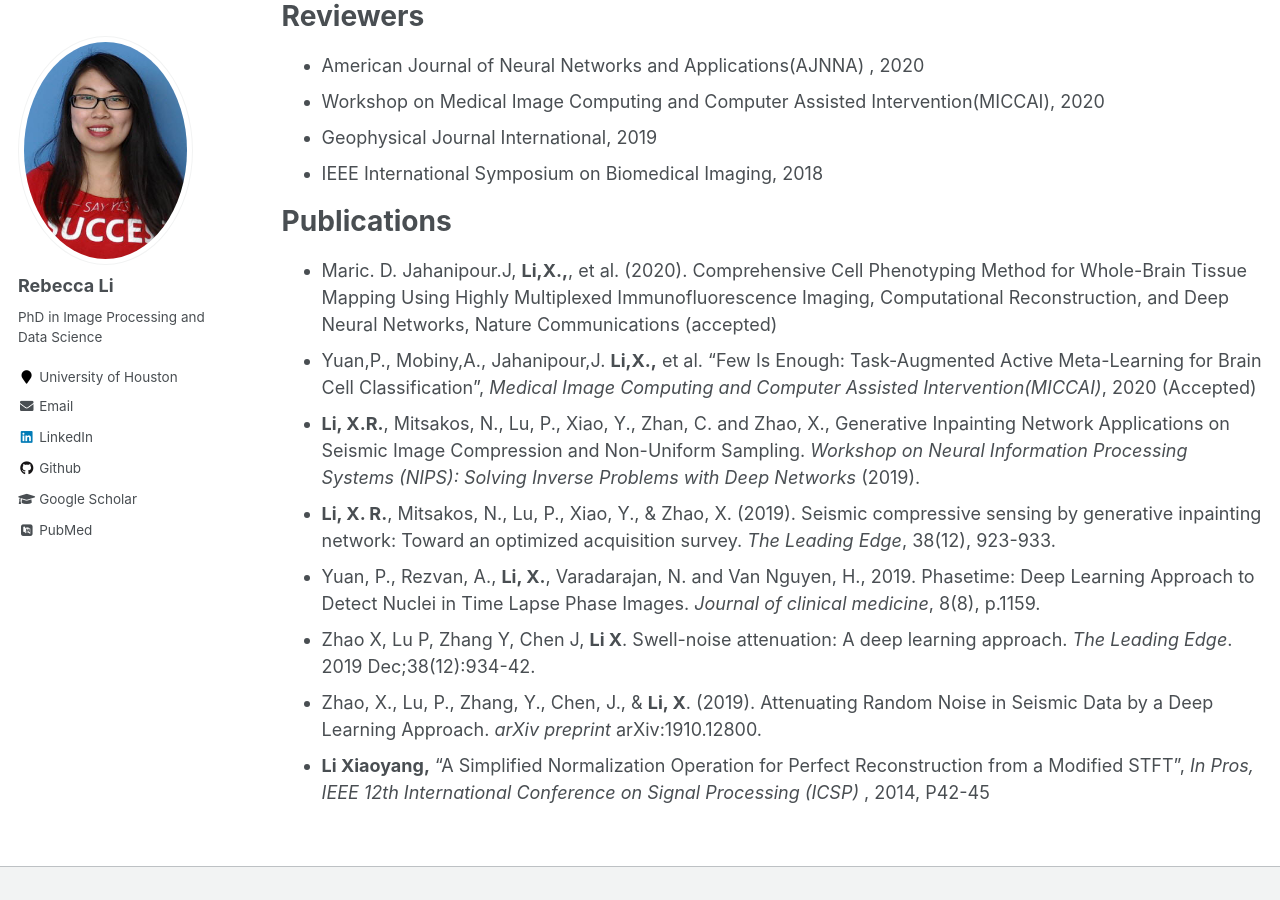
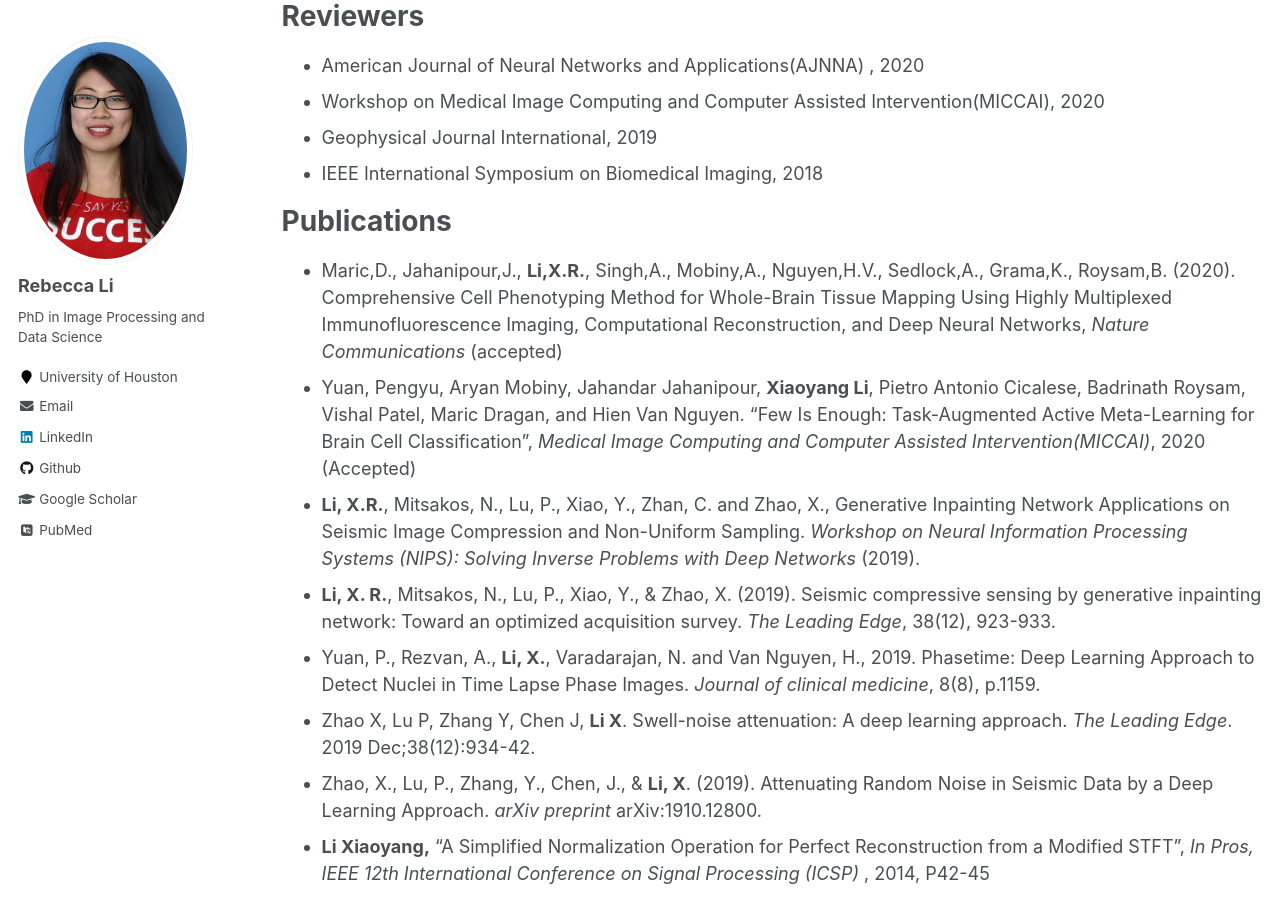
Before and after one commit to Xiaoyang-Rebecca/xiaoyang-rebecca.github.io, a Jekyll site: the page built from _pages/cv.md, in a window 1280 px wide and 900 px high, scrolled down 1504 px. Built offline with Jekyll 4.4.1, drawn with Linux system fonts in a browser that asks for light colours; some web fonts are replaced.

Commit message:
Update cv.md

```diff
--- a/_pages/cv.md
+++ b/_pages/cv.md
@@ -80,8 +80,8 @@ Reviewers
 
 Publications
 ======
--	Maric. D. Jahanipour.J,  **Li,X.,**, et al. (2020). Comprehensive Cell Phenotyping Method for Whole-Brain Tissue Mapping Using Highly Multiplexed Immunofluorescence Imaging, Computational Reconstruction, and Deep Neural Networks, Nature Communications (accepted)
--	Yuan,P., Mobiny,A., Jahanipour,J. **Li,X.,** et al. "Few Is Enough: Task-Augmented Active Meta-Learning for Brain Cell Classification", *Medical Image Computing and Computer Assisted Intervention(MICCAI)*, 2020 (Accepted)
+-	Maric,D., Jahanipour,J.,  **Li,X.R.**, Singh,A., Mobiny,A., Nguyen,H.V., Sedlock,A., Grama,K., Roysam,B. (2020). Comprehensive Cell Phenotyping Method for Whole-Brain Tissue Mapping Using Highly Multiplexed Immunofluorescence Imaging, Computational Reconstruction, and Deep Neural Networks, *Nature Communications* (accepted)
+-	Yuan, Pengyu, Aryan Mobiny, Jahandar Jahanipour, **Xiaoyang Li**, Pietro Antonio Cicalese, Badrinath Roysam, Vishal Patel, Maric Dragan, and Hien Van Nguyen. "Few Is Enough: Task-Augmented Active Meta-Learning for Brain Cell Classification", *Medical Image Computing and Computer Assisted Intervention(MICCAI)*, 2020 (Accepted)
 - **Li, X.R.**, Mitsakos, N., Lu, P., Xiao, Y., Zhan, C. and Zhao, X., Generative Inpainting Network Applications on Seismic Image Compression and Non-Uniform Sampling. *Workshop on Neural Information Processing Systems (NIPS): Solving Inverse Problems with Deep Networks* (2019).
 -	**Li, X. R.**, Mitsakos, N., Lu, P., Xiao, Y., & Zhao, X. (2019). Seismic compressive sensing by generative inpainting network: Toward an optimized acquisition survey. *The Leading Edge*, 38(12), 923-933.
 -	Yuan, P., Rezvan, A., **Li, X.**, Varadarajan, N. and Van Nguyen, H., 2019. Phasetime: Deep Learning Approach to Detect Nuclei in Time Lapse Phase Images. *Journal of clinical medicine*, 8(8), p.1159.
```
